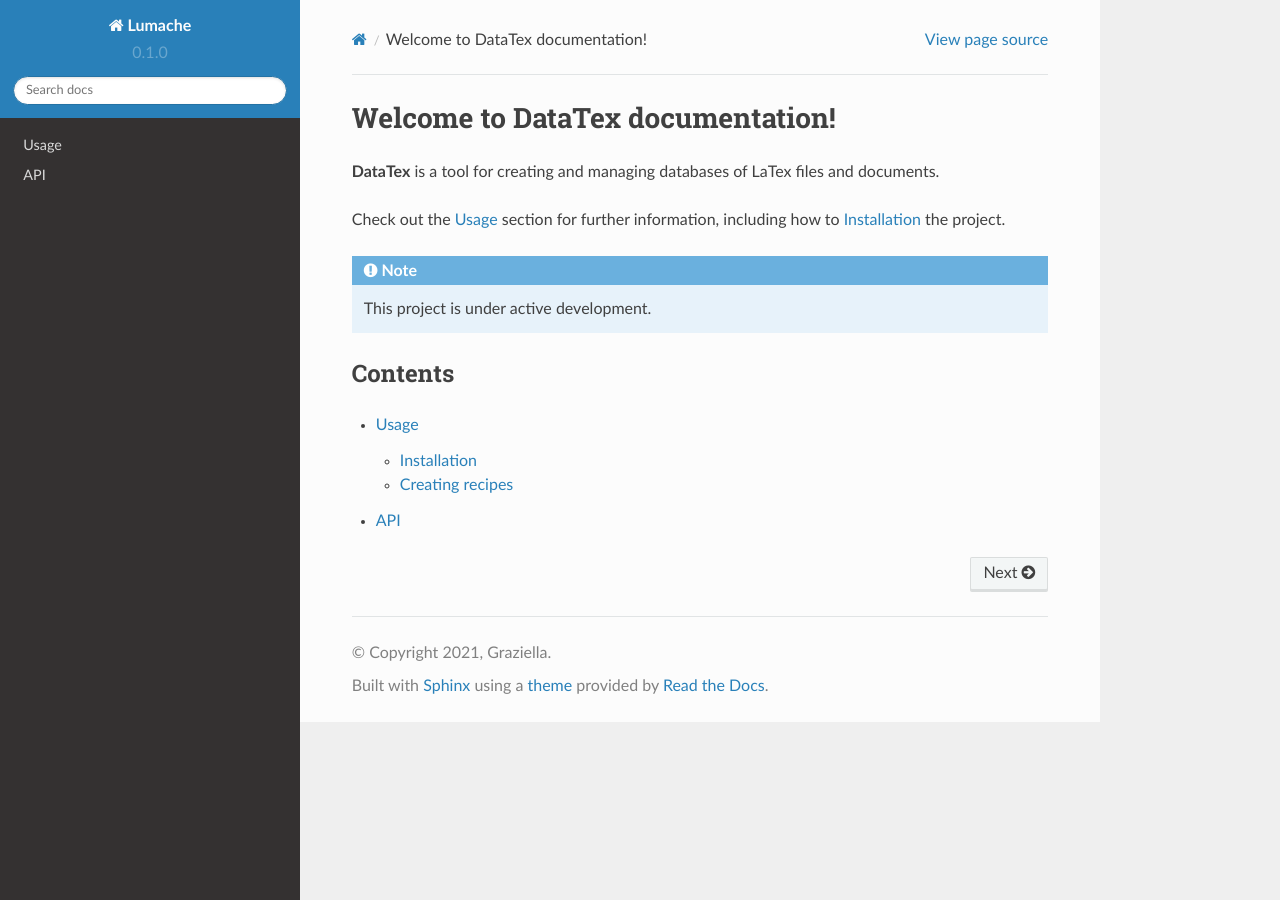
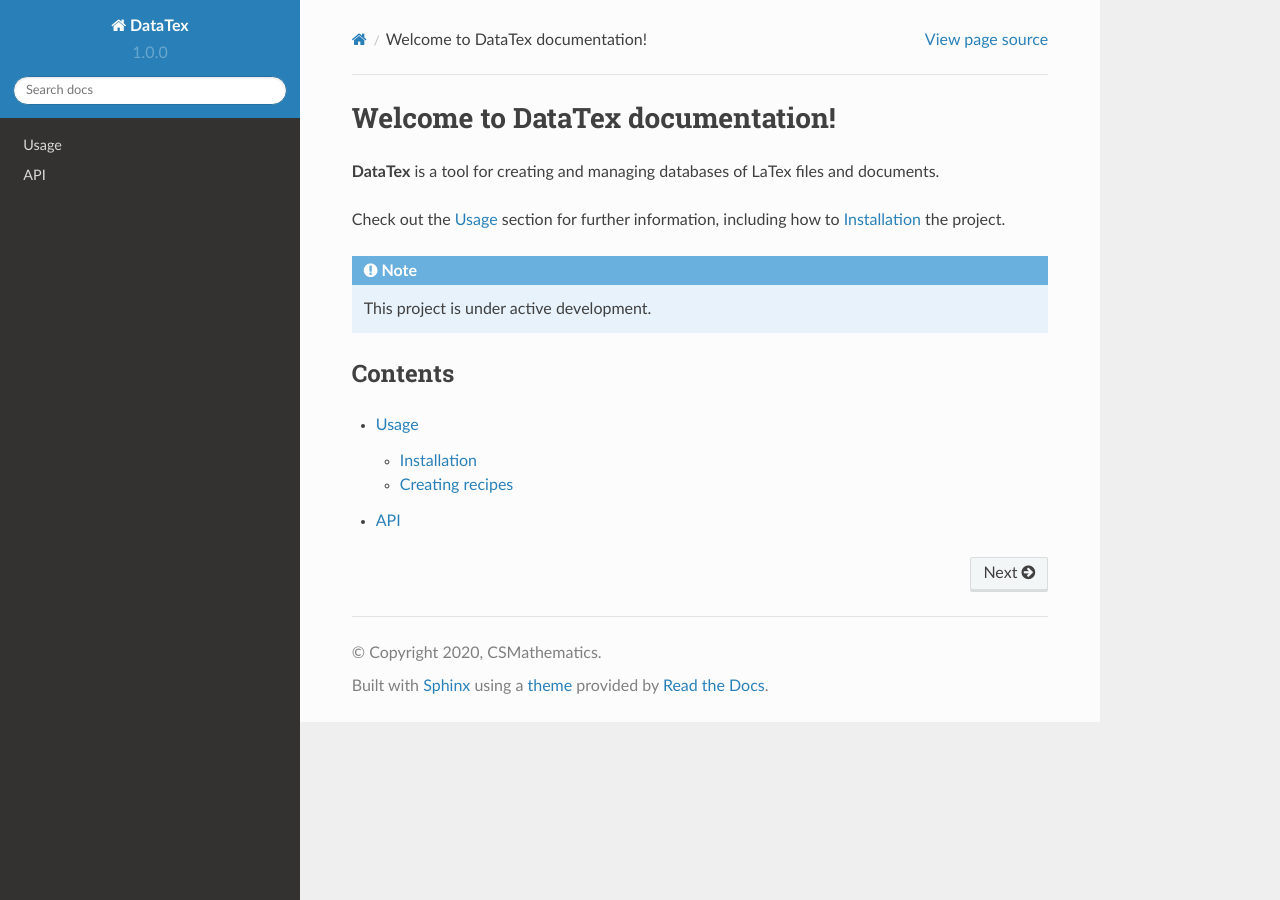
Before and after one commit to CSMathematics/DataTex-Tutorial, a Sphinx documentation site: the page built from docs/source/index.rst, in a window 1280 px wide. Built offline with Sphinx 7.4.7 and the Read the Docs theme 2.0.0, drawn with Linux system fonts in a browser that asks for light colours.

Commit message:
Update conf.py

```diff
--- a/docs/source/conf.py
+++ b/docs/source/conf.py
@@ -2,12 +2,12 @@
 
 # -- Project information
 
-project = 'Lumache'
-copyright = '2021, Graziella'
-author = 'Graziella'
+project = 'DataTex'
+copyright = '2020, CSMathematics'
+author = 'CSMathematics'
 
-release = '0.1'
-version = '0.1.0'
+release = '1.0'
+version = '1.0.0'
 
 # -- General configuration
 
```
